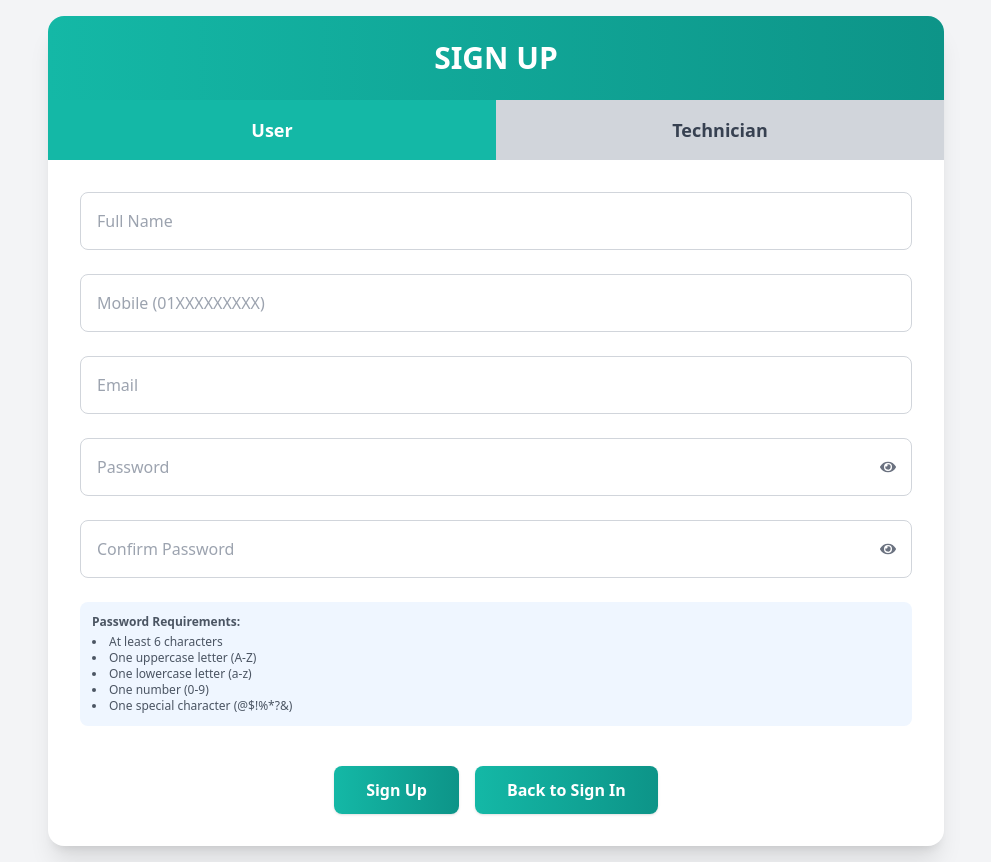
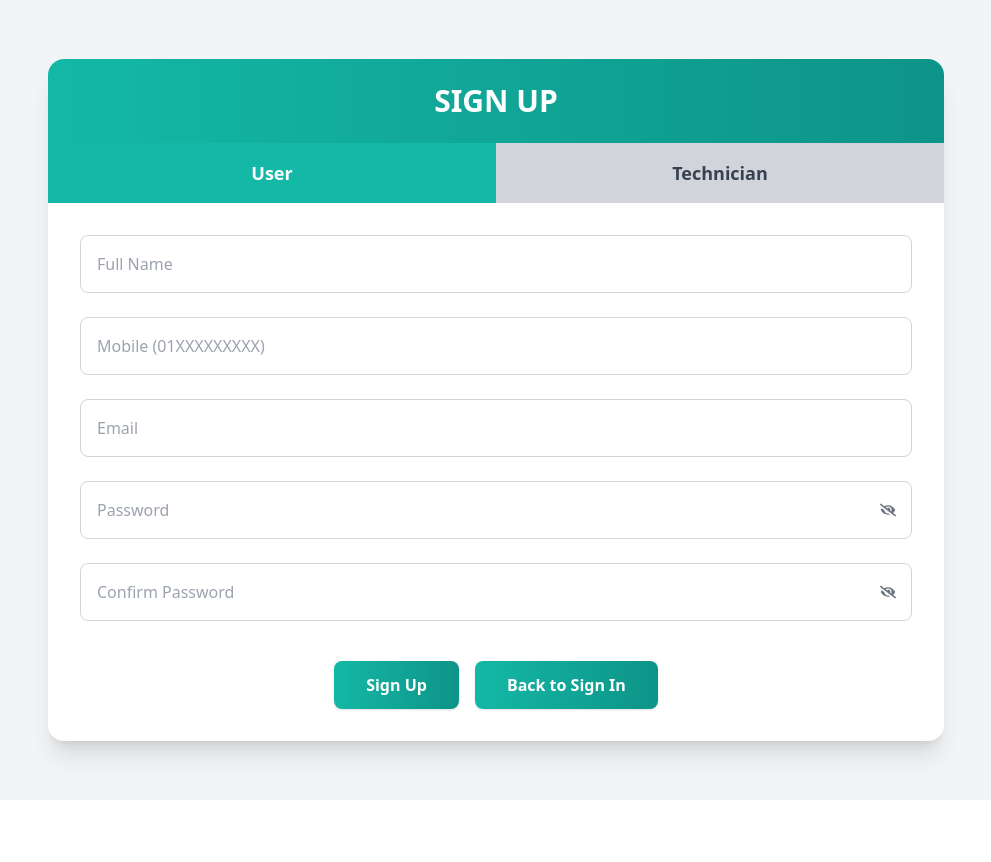
Before and after one commit to EmadAA/Household-Services-Superbase-, a React (Vite) app: page /signup in a window 1280 px wide. Shown: the whole page, without its empty margins (144-1135 px from the left). After the commit the page ends 800 px from the top, so only its background shows below. Built offline with nearby package versions, Linux system fonts and the light colour scheme.

Commit message:
Make some changes and checking........

```diff
--- a/src/Components/AdminComponents/AllTechnicians.jsx
+++ b/src/Components/AdminComponents/AllTechnicians.jsx
@@ -35,7 +35,7 @@ export default function AllTechnicians() {
 
   const fetchTechnicians = async () => {
     try {
-      console.log("🔍 Fetching technicians from database...");
+      console.log("Fetching technicians from database...");
       setError(null);
 
       // Try to fetch technicians data
@@ -50,7 +50,7 @@ export default function AllTechnicians() {
         // console.error("Supabase error:", error);
         setError(`Database Error: ${error.message}`);
 
-        // If RLS is blocking, try a different approach
+        // If RLS is blocking, try a different approach.... RLS meaning is Row Level Security
         if (
           error.message.includes("row-level security") ||
           error.code === "PGRST116"
--- a/src/Components/AdminComponents/ApproveAccounts.jsx
+++ b/src/Components/AdminComponents/ApproveAccounts.jsx
@@ -241,7 +241,7 @@ export default function ApproveGigs() {
                           rel="noopener noreferrer"
                           className="text-md text-teal-600 hover:text-teal-800 "
                         >
-                           View NID Document
+                          📄 View NID Document
                         </a>
                       </div>
                     )}
--- a/src/Components/Navbar.jsx
+++ b/src/Components/Navbar.jsx
@@ -1,3 +1,4 @@
+/* eslint-disable react-hooks/exhaustive-deps */
 import { useEffect, useRef, useState } from "react";
 import {
   FaBars,
--- a/src/Components/ServiceSelector.jsx
+++ b/src/Components/ServiceSelector.jsx
@@ -330,7 +330,7 @@ const ServiceSelector = ({ searchPreSelection }) => {
       alert("Failed to submit order!");
     } else {
       //  SEND EMAIL NOTIFICATION TO ADMIN
-      console.log("📧 Sending admin notification email...");
+      console.log(" Sending admin notification email...");
 
       const customerData = {
         name: customerInfo.name,
@@ -351,9 +351,9 @@ const ServiceSelector = ({ searchPreSelection }) => {
       const emailResult = await sendAdminNewRequestEmail(customerData, serviceData);
 
       if (emailResult.success) {
-        console.log("✅ Admin notification sent successfully!");
+        console.log(" Admin notification sent successfully!");
       } else {
-        console.warn("⚠️ Admin notification failed, but order was placed successfully");
+        console.warn(" Admin notification failed, but order was placed successfully");
       }
 
       alert("Order placed successfully!");
--- a/src/Components/TechnicianProfileComponents/RunningBookings.jsx
+++ b/src/Components/TechnicianProfileComponents/RunningBookings.jsx
@@ -67,8 +67,8 @@ export default function RunningOrders({ technicianId }) {
     }
 
     setOrders((prev) =>
-      prev.map((o) =>
-        o.id === id ? { ...o, tech_done: newTechDone, status: newStatus } : o
+      prev.map((ord) =>
+        ord.id === id ? { ...ord, tech_done: newTechDone, status: newStatus } : ord
       )
     );
   };
--- a/src/Pages/Signup.jsx
+++ b/src/Pages/Signup.jsx
@@ -617,17 +617,16 @@ const Signup = () => {
 
                 <button
                   type="button"
+                  title="This is showing the current state of password show/hide"
                   onClick={() => setShowPassword(!showPassword)}
                   className="absolute right-4 top-1/2 -translate-y-1/2 text-gray-500 hover:text-gray-700"
                 >
-      {showPassword ? <FaEyeSlash /> : <FaEye />}
+                  {showPassword ? <FaEye /> : <FaEyeSlash />}
                 </button>
               </div>
 
               {errors.password && (
-    <p className="text-red-500 text-sm mt-1">
-      {errors.password}
-    </p>
+                <p className="text-red-500 text-sm mt-1">{errors.password}</p>
               )}
             </div>
 
@@ -649,20 +648,19 @@ const Signup = () => {
 
                 <button
                   type="button"
+                  title="This is showing the current state of password show/hide"
                   onClick={() => setShowConfirmPassword(!showConfirmPassword)}
                   className="absolute right-4 top-1/2 -translate-y-1/2 text-gray-500 hover:text-gray-700"
                 >
-      {showConfirmPassword ? <FaEyeSlash /> : <FaEye />}
+                  {showConfirmPassword ? <FaEye /> : <FaEyeSlash />}
                 </button>
               </div>
 
               {errors.cpassword && (
-    <p className="text-red-500 text-sm mt-1">
-      {errors.cpassword}
-    </p>
+                <p className="text-red-500 text-sm mt-1">{errors.cpassword}</p>
               )}
             </div>
-            {/* Password Requirements */}
+            {/* Password Requirements
             <div className="text-xs text-gray-600 bg-blue-50 p-3 rounded-lg">
               <strong>Password Requirements:</strong>
               <ul className="list-disc list-inside mt-1">
@@ -672,7 +670,7 @@ const Signup = () => {
                 <li>One number (0-9)</li>
                 <li>One special character (@$!%*?&)</li>
               </ul>
-            </div>
+            </div> */}
 
             {/* Buttons */}
             <div className="flex justify-center gap-4 pt-4">
```
Lines whose indentation alone changed are shown as unchanged.
